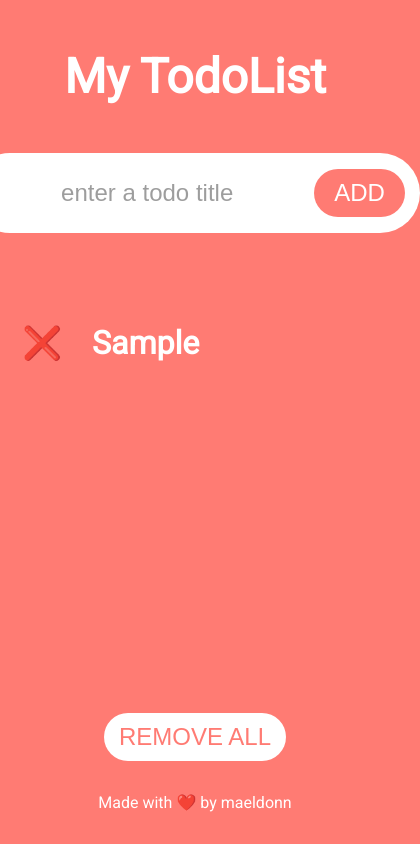
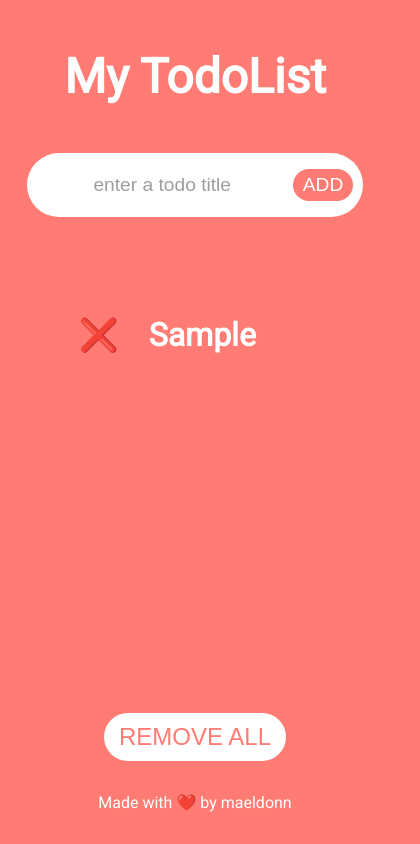
Before and after one commit to maeldonn/todoapp, a Vue app: page / in a window 390 px wide. Both pictures are taken after typing "Sample" into the empty fields and a click on the button "ADD". Shown: the whole page, 420 px wide, since content can reach past the window. Built offline with nearby package versions, Linux system fonts and the light colour scheme.

Commit message:
:lipstick: Responsive

```diff
--- a/src/App.vue
+++ b/src/App.vue
@@ -4,14 +4,14 @@
     <section class="todolist">
       <TodoAdd :click="addTodo" />
       <div class="list">
-        <div v-for="item in todos" :key="item.name">
+        <span v-for="item in todos" :key="item.name">
           <Todo
             :name="item.name"
             :completed="item.completed"
             :toggle="() => toggleTodo(item)"
             :remove="() => removeTodo(item)"
           />
-        </div>
+        </span>
       </div>
       <div v-if="todos.length !== 0" class="remove-all">
         <button class="remove" @click="removeAll">REMOVE ALL</button>
--- a/src/components/TodoAdd.vue
+++ b/src/components/TodoAdd.vue
@@ -118,4 +118,26 @@ button {
   color: #ffffff;
   text-align: center;
 }
+
+@media only screen and (max-width: 470px) {
+form {
+  height: 4em;
+}
+
+input {
+  font-size: 1.2rem;
+  margin: 0 5px 0 10px;
+}
+
+button {
+  font-size: 1.2rem;
+  padding: 5px 10px;
+  margin-right: 10px;
+}
+
+.error {
+  margin: 0 2rem 1rem 2rem;
+  font-size: 1.2em;
+}
+}
 </style>
```
Also changed, not shown: 1 other file (tests, documents, lock files or other folders).
